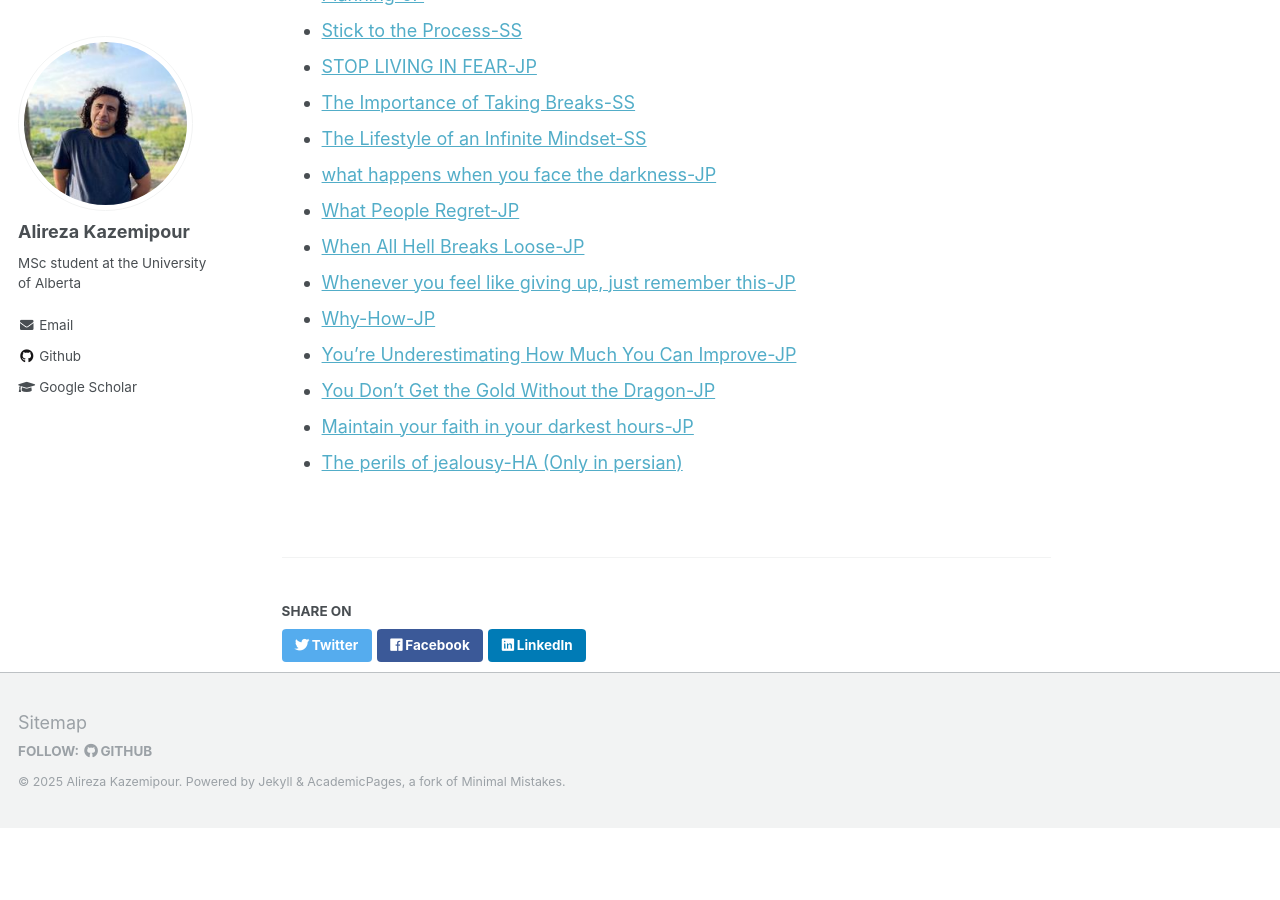
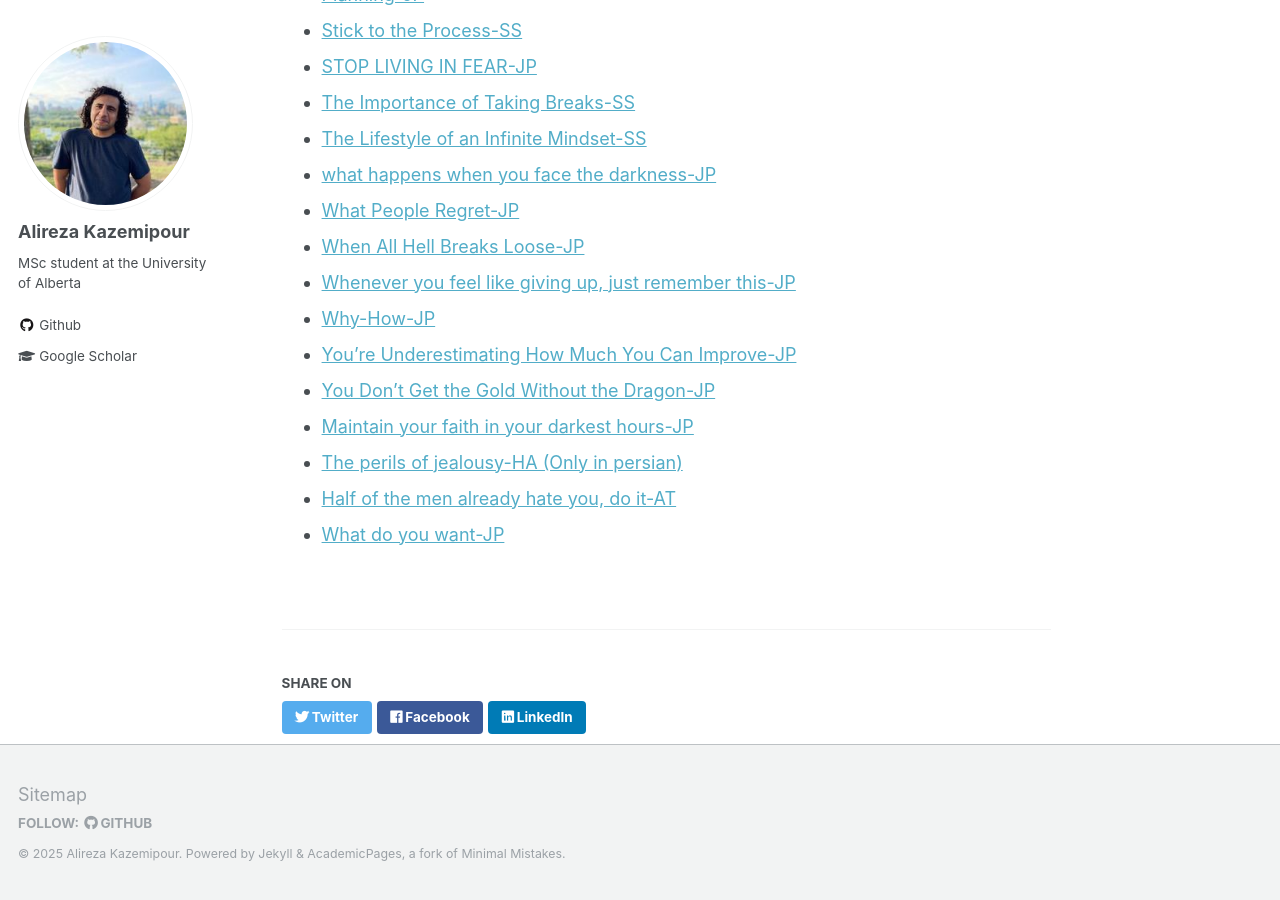
Before and after one commit to alirezakazemipour/alirezakazemipour.github.io, a Jekyll site: the page built from _misc/misc-1.md, in a window 1280 px wide and 900 px high, scrolled down 756 px. Built offline with Jekyll 4.4.1, drawn with Linux system fonts in a browser that asks for light colours; before the commit the page ends 1584 px from its top, so only the background shows below that.

Commit message:
remove the email address and add the links to the new videos

```diff
--- a/_config.yml
+++ b/_config.yml
@@ -87,7 +87,7 @@ author:
   employer         :
   pubmed           :
   googlescholar    : https://scholar.google.ca/citations?hl=en&view_op=list_works&gmla=AILGF5X_RbqMxSs8Nq6iXkVyL_lz-HNqZVZ_X2qSZugIJ8XuME1YDPSjjBkYnU3VwJ7q3MwRURMyDtY_6eDlOainzMGvPqujVrsR2cnNjzSM&user=L5AD6D0AAAAJ
-  email            : "kazemipo@ualberta.ca"
+  email            : #"kazemipo@ualberta.ca"
   researchgate     :  # example: "https://www.researchgate.net/profile/yourprofile"
   uri              :
   bitbucket        :
--- a/_misc/misc-1.md
+++ b/_misc/misc-1.md
@@ -32,3 +32,5 @@ permalink: /misc/misc-1
 - [You Don’t Get the Gold Without the Dragon-JP](https://github.com/alirezakazemipour/alirezakazemipour.github.io/raw/refs/heads/master/_vids%2FYou%20Don%E2%80%99t%20Get%20the%20Gold%20Without%20the%20Dragon-JP.mp4)
 - [Maintain your faith in your darkest hours-JP](https://github.com/alirezakazemipour/alirezakazemipour.github.io/raw/refs/heads/master/_vids%2FMaintain%20your%20faith%20in%20your%20darkest%20hours.mp4)
 - [The perils of jealousy-HA (Only in persian)](https://github.com/alirezakazemipour/alirezakazemipour.github.io/raw/refs/heads/master/_vids/jealousy-HA.mp4)
+- [Half of the men already hate you, do it-AT](https://github.com/alirezakazemipour/alirezakazemipour.github.io/blob/master/_vids/Half%20of%20the%20men%20already%20hate%20you%2C%20do%20it-AT.mp4)
+- [What do you want-JP](https://github.com/alirezakazemipour/alirezakazemipour.github.io/blob/master/_vids/What%20do%20you%20want-JP.mp4)
```
